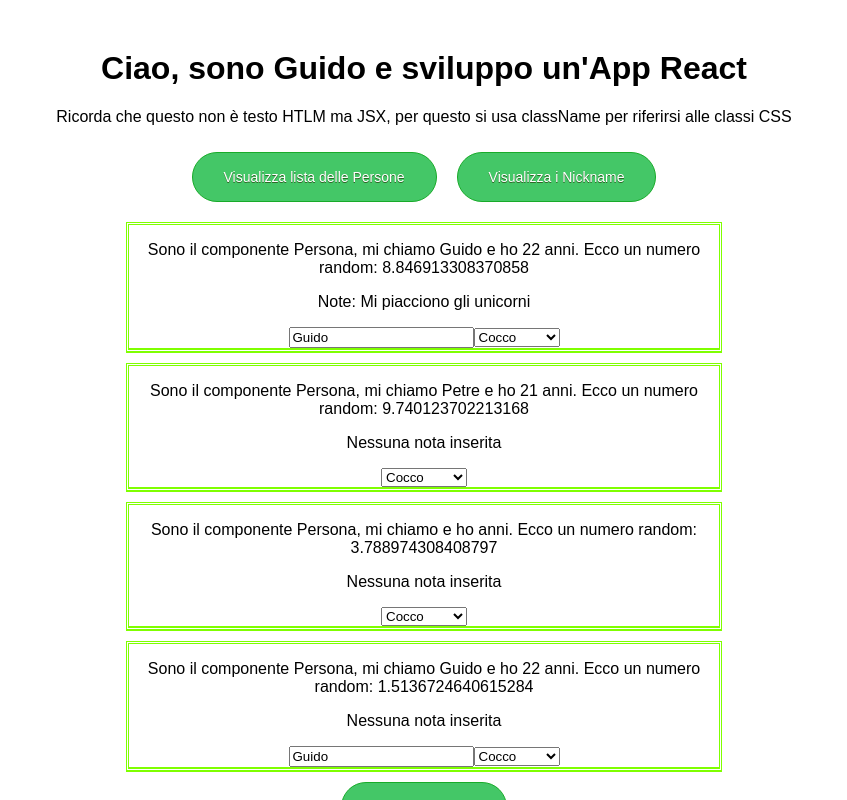
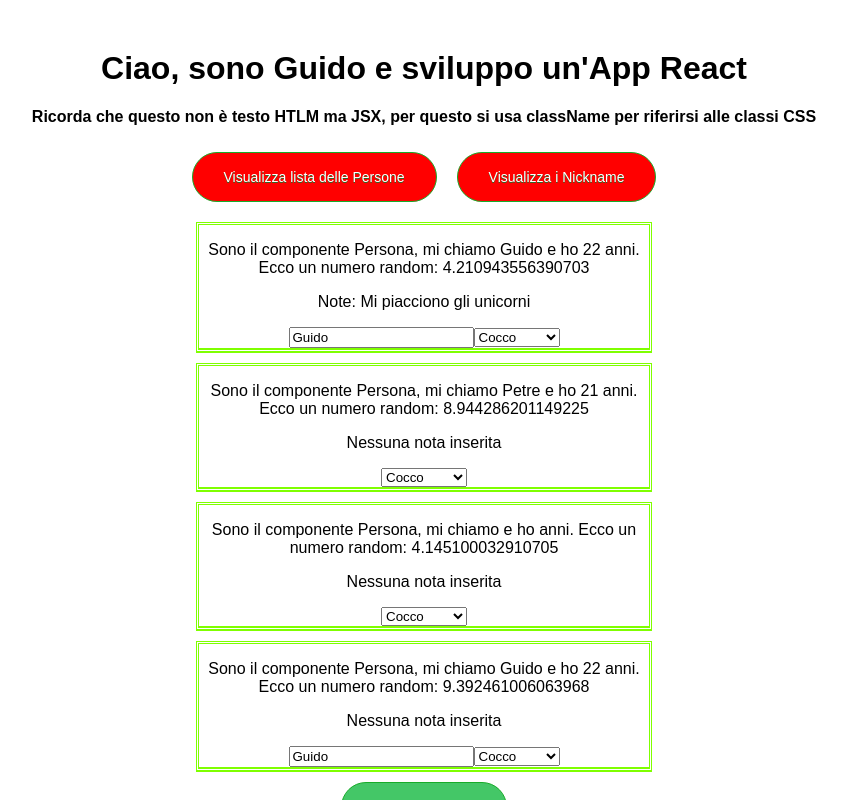
Before and after one commit to guidonguido/react-course, a React (Create React App) app: page / in a window 1280 px wide. Both pictures are taken after a click on the button "Visualizza lista delle Persone". Shown: the top 800 px of the page, without its empty margins (216-1063 px from the left). Built offline with nearby package versions, Linux system fonts and the light colour scheme.

Commit message:
Radium package

```diff
--- a/package.json
+++ b/package.json
@@ -3,9 +3,11 @@
   "version": "0.1.0",
   "private": true,
   "dependencies": {
+    "radium": "^0.26.0",
     "react": "^16.12.0",
     "react-dom": "^16.12.0",
-    "react-scripts": "^3.3.0"
+    "react-scripts": "^3.3.0",
+    "styled-components": "^5.0.0"
   },
   "scripts": {
     "start": "react-scripts start",
--- a/src/App.css
+++ b/src/App.css
@@ -1,6 +1,14 @@
 .App {
   text-align: center;
   margin: 50px;
+}
+
+.red {
+	color: red;
+}
+
+.bold {
+	font-weight: bold;
 }
 
 button {
--- a/src/App.js
+++ b/src/App.js
@@ -1,5 +1,6 @@
 import React, { Component } from 'react';
 import './App.css';
+import Radium, {StyleRoot} from 'radium';
 import Person from './Person/Person';
 
 class App extends Component {
@@ -73,6 +74,24 @@
   render() {            //si usa className per accedere alle classi CSS perchè class è già usato per la classe JS
 
     let persons = null;
+
+    let buttonStyle =  {
+      backgroundColor: '#44c767',
+      borderRadius: '28px',
+      border: '1px solid #18ab29',
+      display: 'inline-block',
+      cursor: 'pointer',
+      color: '#ffffff',
+      fontFamily: 'Arial',
+      fontSize: '14px',
+      padding: '16px 31px',
+      textDecoration: 'none',
+      textShadow: '0px 1px 0px #2f6627',
+      margin: '10px',
+      ':hover': 'backgroundColor:#5cbf2a',
+      ':active': 'position:relative; top:1px'
+    };
+
     if(this.state.showPersons)
     { persons = (
       <div>
@@ -102,16 +121,32 @@
               </div>
           )})}
       </div>);
+
+      buttonStyle.backgroundColor='red';
     }
 
+    let paragraphClasses = ['red', 'bold'].join(" "); //Unisce in stringhe tipo "red bold"
+
+    const classes = [];
+
+    if(this.state.personsToIterate.length <= 2){
+      classes.push('red');
+    }
+
+    if(this.state.personsToIterate.length >= 1){
+      classes.push('bold');
+    }
+
+
     return (
+      <StyleRoot>
         <div className="App">
           <h1> Ciao, sono Guido e sviluppo un'App React</h1>
-        <p> Ricorda che questo non è testo HTLM ma JSX,
+          <p className={classes.join(" ")}> Ricorda che questo non è testo HTLM ma JSX,
               per questo si usa className per riferirsi alle classi CSS </p>
           <div>
-          <button onClick={this.togglePersonHandler}>Visualizza lista delle Persone</button>
-          <button onClick={this.switchNameHandler.bind(this, 'Guidonguido')}>
+            <button style={buttonStyle} key="button1" onClick={this.togglePersonHandler}>Visualizza lista delle Persone</button>
+            <button style={buttonStyle} key="button2" onClick={this.switchNameHandler.bind(this, 'Guidonguido')}>
               Visualizza i Nickname
             </button>
           </div>
@@ -134,6 +169,7 @@
             </ol>
           </div>
         </div>
+      </StyleRoot>
     );
 
     /*  In realtà è codice JSX, il compilatore lo compila come
@@ -142,4 +178,4 @@
   }
 }
 
-export default App;
+export default Radium(App);
--- a/src/Person/Person.js
+++ b/src/Person/Person.js
@@ -1,12 +1,20 @@
 import React from 'react';
 import Note from './Note';
+import Radium  from 'radium';   //rimuovi per styledComponent
 import './Person.css';
 import './InputName';
 import InputName from './InputName';
 
 const person = (props) => {
+
+    const style = {
+        '@media (min-width: 500px)': {
+            width: '450px'
+        }
+    }; //dopo la dimensione 500px dello schermo la larghezza massima del component persona rimale 450
+
     return (
-        <div className="Person">
+        <div className="Person" style={style}>
             <p onClick={props.click}> Sono il componente Persona, mi chiamo {props.name} e ho {props.age} anni.
             Ecco un numero random: {Math.random()*10} </p>
             <Note content={props.children}/>
@@ -23,4 +31,4 @@
         )
 };
 
-export default person;
+export default Radium(person);
```
Also changed, not shown: 1 other file (tests, documents, lock files or other folders). Lines whose indentation alone changed are shown as unchanged.
